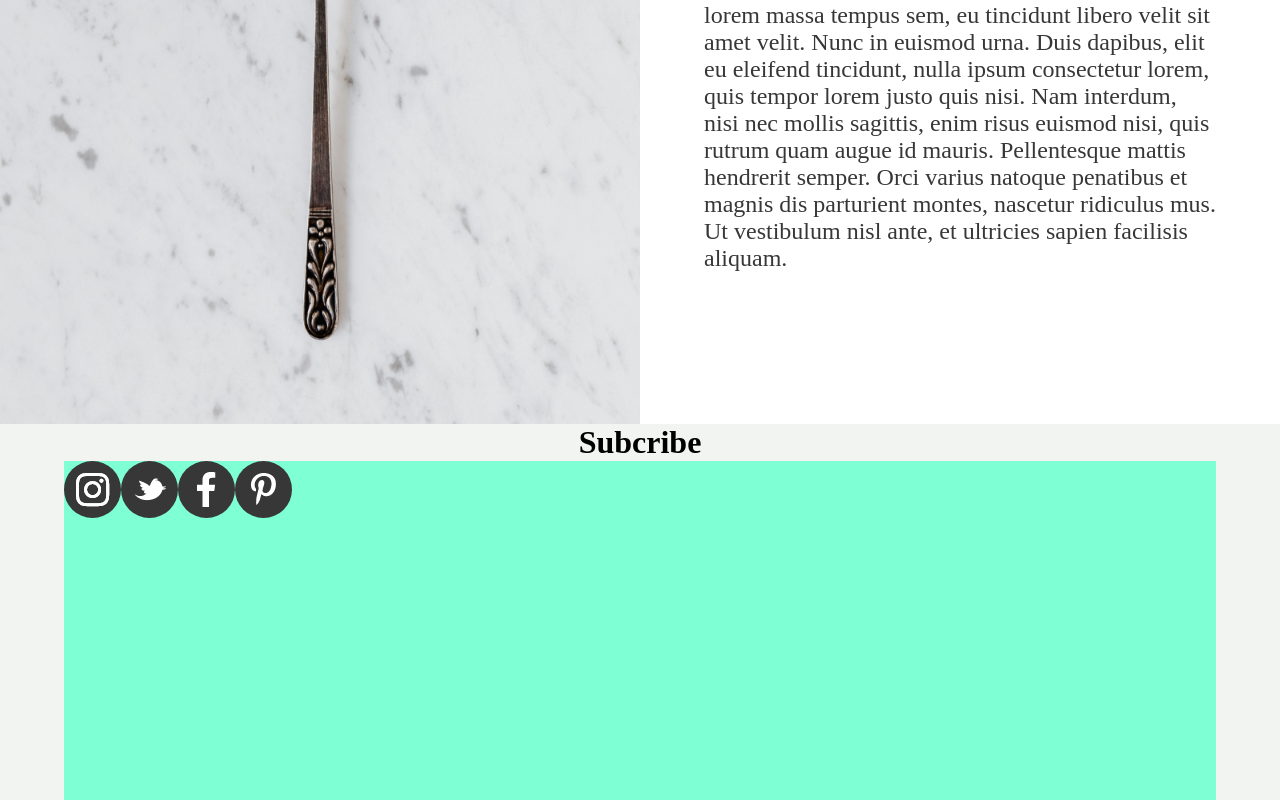
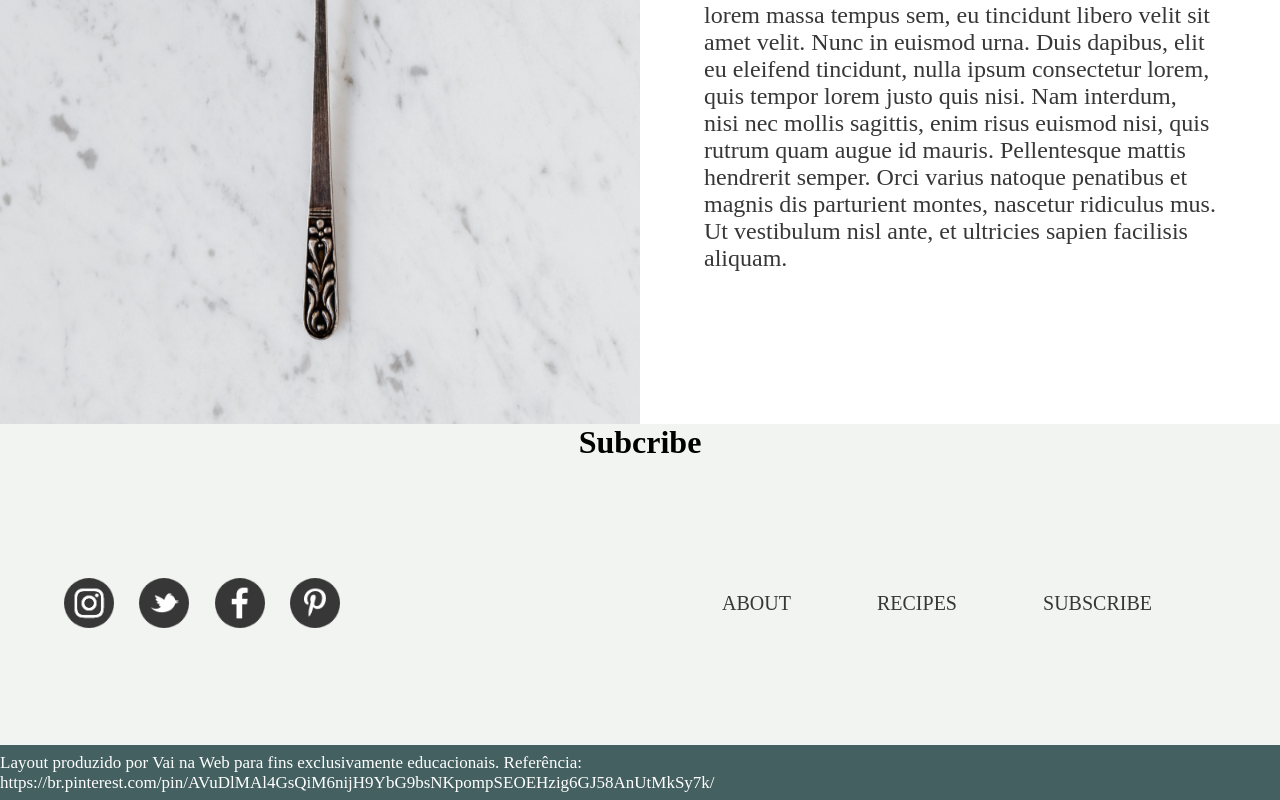
Before and after one commit to ryanmpdev/challenge-Pair-Programming, a React (Create React App) app in the folder desafio-dupla/: page / in a window 1280 px wide. Shown: the part 2768-3568 px from the top of the page. Built offline with nearby package versions, Linux system fonts and the light colour scheme.

Commit message:
update footer

```diff
--- a/desafio-dupla/src/components/Footer/index.js
+++ b/desafio-dupla/src/components/Footer/index.js
@@ -5,12 +5,26 @@ import { Instagram, Pinterest, Facebook, Twitter } from '../../images'
 function Footer() {
   return (
     <S.Container>
+      <S.Section>
     <S.Redes>
       <img src={Instagram} alt="instagram" />
       <img src={Twitter} alt="Twiter" />
       <img src={Facebook} alt="Facebook" />
       <img src={Pinterest} alt="Pinterest" />
     </S.Redes>
+    <S.Infos>
+      <nav>
+      <ul>
+        <li>ABOUT</li>
+        <li>RECIPES</li>
+        <li>SUBSCRIBE</li>
+      </ul>
+      </nav>
+    </S.Infos>
+      </S.Section>
+    <S.End>
+      <p>Layout produzido por Vai na Web para fins exclusivamente educacionais. Referência: https://br.pinterest.com/pin/AVuDlMAl4GsQiM6nijH9YbG9bsNKpompSEOEHzig6GJ58AnUtMkSy7k/</p>
+    </S.End>
    </S.Container>
   )
 }
--- a/desafio-dupla/src/components/Footer/style.js
+++ b/desafio-dupla/src/components/Footer/style.js
@@ -1,11 +1,64 @@
 import styled from "styled-components";
 
 export const Container = styled.footer`
- width: 90%;
- height: 339px;
- background-color: aquamarine;
+    width: 100%;
+    display: flex;
+    height: 339px;
+    align-items: center;
+    flex-direction: column;
+    justify-content: space-between;
+`
+
+export const Section = styled.div`
+      width: 90%;
+    display: flex;
+    height: 339px;
+    align-items: center;
+    justify-content: space-between;
 `
 
 export const Redes = styled.div`
+    width: 276px;
+    display: flex;
+    justify-content: space-between;
+
+    img{
+        width: 50px;
+    }
+`
+
+export const Infos = styled.div`
+
+ul{
+    width: 450px;
+    height: 10vh;
+    display: flex;
+    margin-right: 54px;
+    align-items: center;
+    justify-content: space-between;
+  }
+
+  li{
+    border: 3px;
+    padding: 10px;
+    color: #373737;
+    font-size: 20px;
+    list-style: none;
+
+  }
 
 `
+
+export const End = styled.div`
+ width: 100%;
+ height: 65px;
+ background-color:#446061;
+ align-items: center;
+ display: flex;
+ justify-content: center;
+
+ P{
+    font-size: 17px;
+    color: #FFFFFF;
+ }
+`
```
